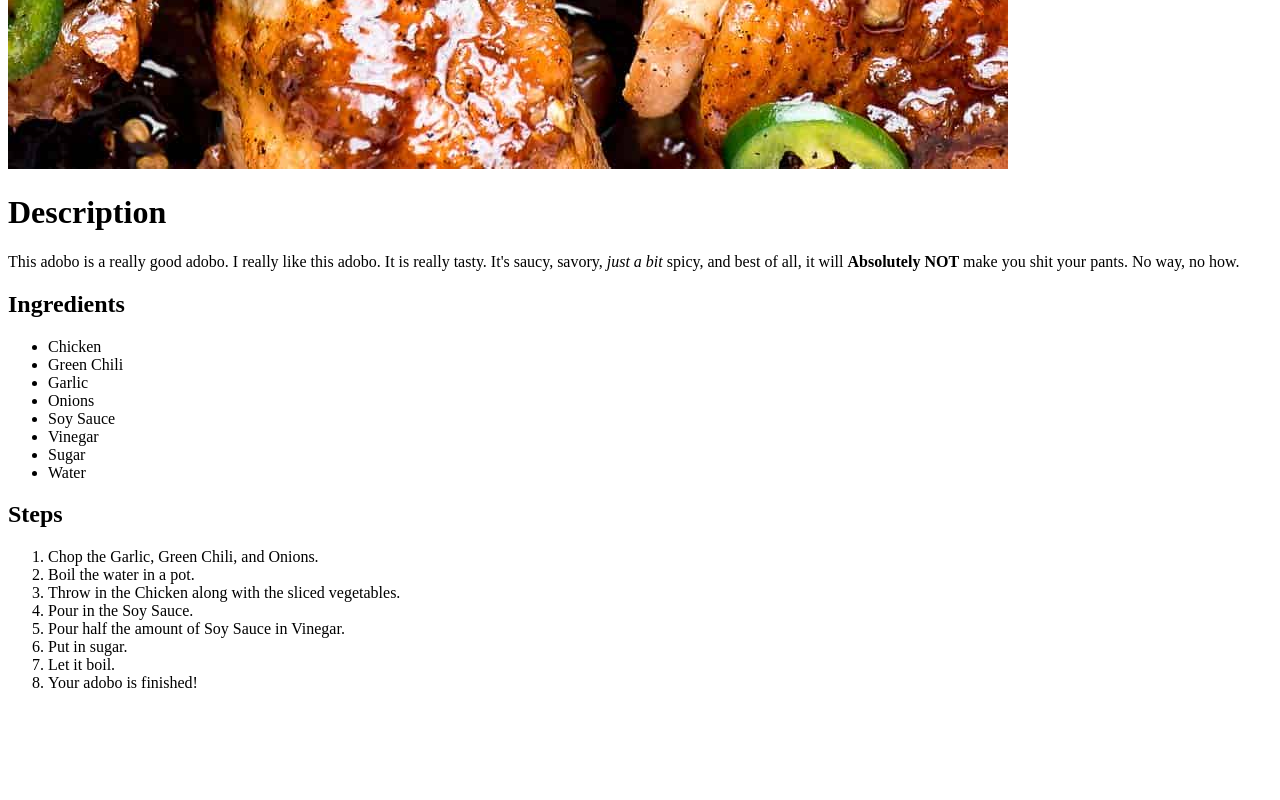
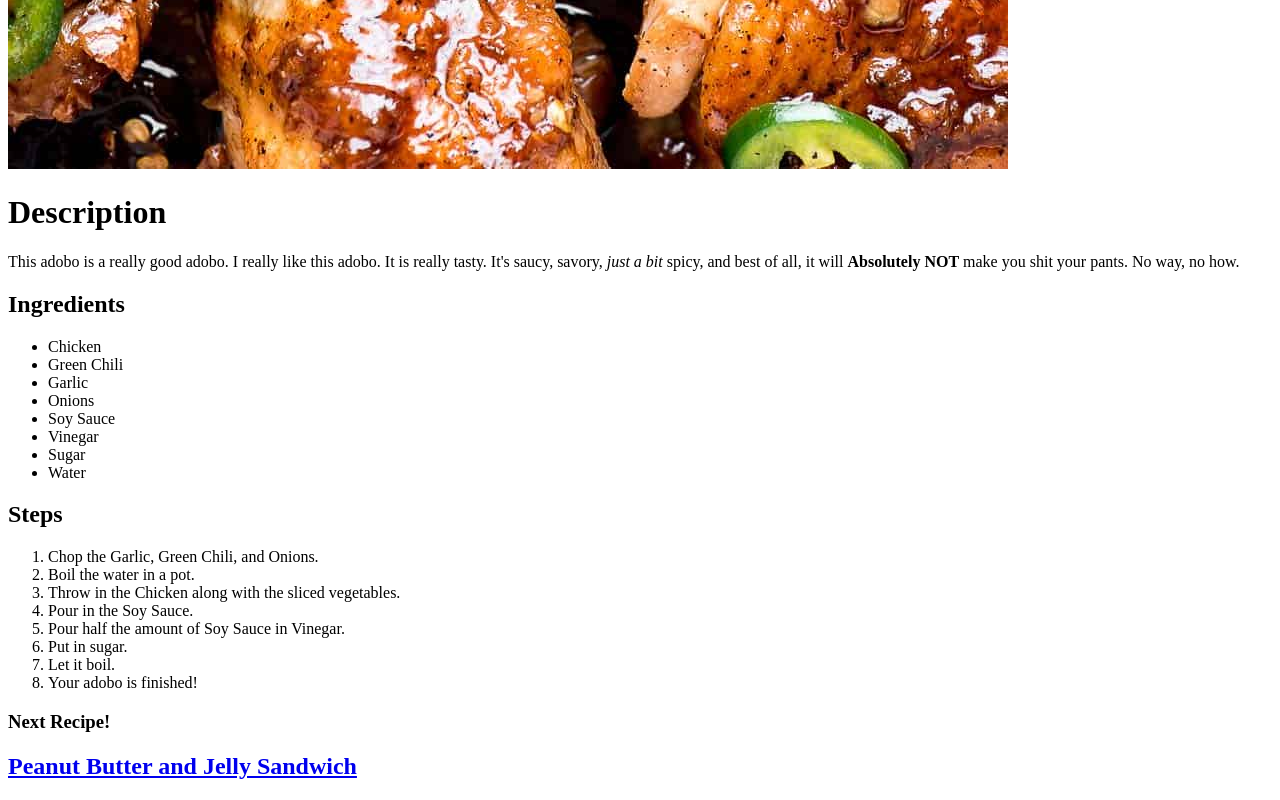
Before and after one commit to BeetJuicer/odin-recipes, a plain HTML site: page recipes/adobo.html in a window 1280 px wide. Shown: the part 1409-2209 px from the top of the page. Before the commit the page ends 2117 px from the top, so only its background shows below. Drawn offline with Linux system fonts and the light colour scheme.

Commit message:
Added a next recipe link

```diff
--- a/recipes/adobo.html
+++ b/recipes/adobo.html
@@ -33,5 +33,7 @@
             <li>Let it boil.</li>
             <li>Your adobo is finished!</li>
         </ol>
+    <h3>Next Recipe!</h3>
+    <h2><a href="pbj.html"> Peanut Butter and Jelly Sandwich</a></h2>
 </body>
 </html>
```
Also changed, not shown: recipes/burger.html (+2 -0 lines), recipes/pbj.html (+2 -0 lines).
